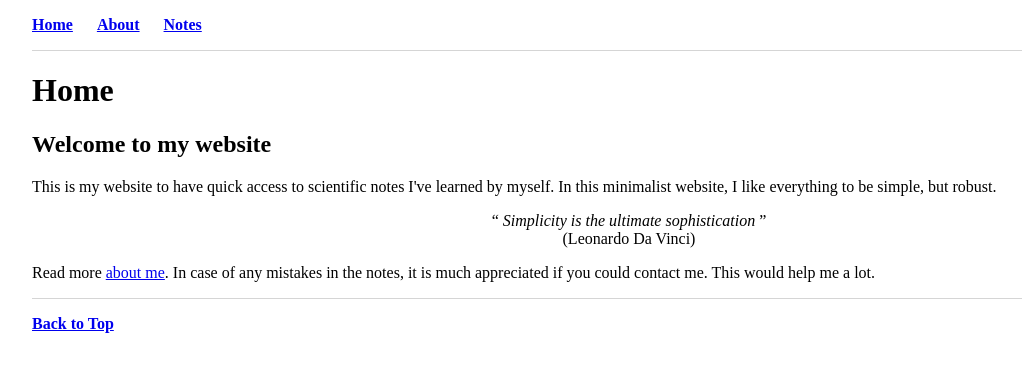
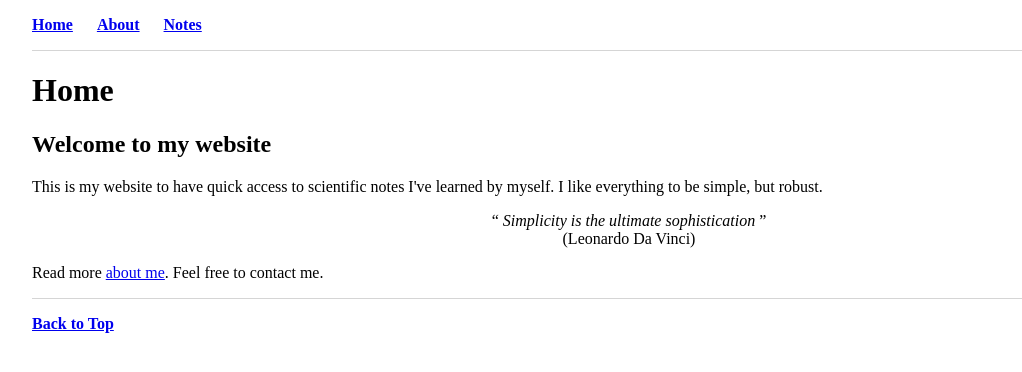
Before and after one commit to mrrezaie/mrrezaie.github.io, a Jekyll site: the page built from index.html, in a window 1280 px wide. Shown: the top 372 px of the page, without its empty margins (11-1033 px from the left). Built offline with Jekyll 4.4.1, drawn with Linux system fonts in a browser that asks for light colours.

Commit message:
Update index.html

```diff
--- a/index.html
+++ b/index.html
@@ -6,10 +6,10 @@ title: Home
 <div>
 	<h1>Home</h1>
 	<h2>Welcome to my website</h2>
-	<p>This is my website to have quick access to scientific notes I've learned by myself. In this minimalist website, I like everything to be simple, but robust.</p>
+	<p>This is my website to have quick access to scientific notes I've learned by myself. I like everything to be simple, but robust.</p>
 	</p>
 	<p style="text-align:center"> <q> <i>Simplicity is the ultimate sophistication</i> </q>
 		<br> (Leonardo Da Vinci) </p>
-	<p> Read more <a href="about/index.html">about me</a>. In case of any mistakes in the notes, it is much appreciated if you could contact me. This would help me a lot. </p>
+	<p> Read more <a href="about/index.html">about me</a>. Feel free to contact me. </p>
 
 </div>
```
